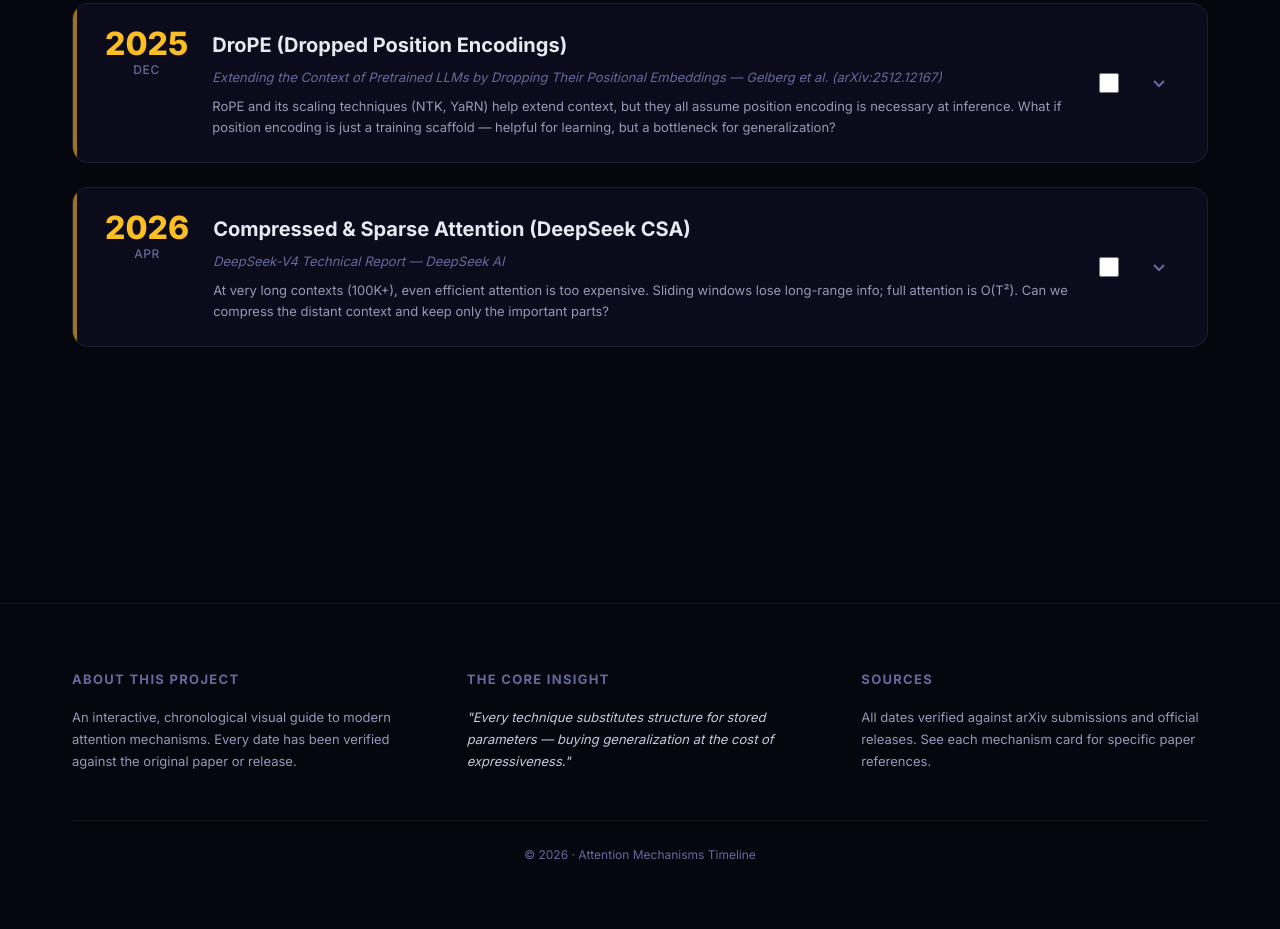
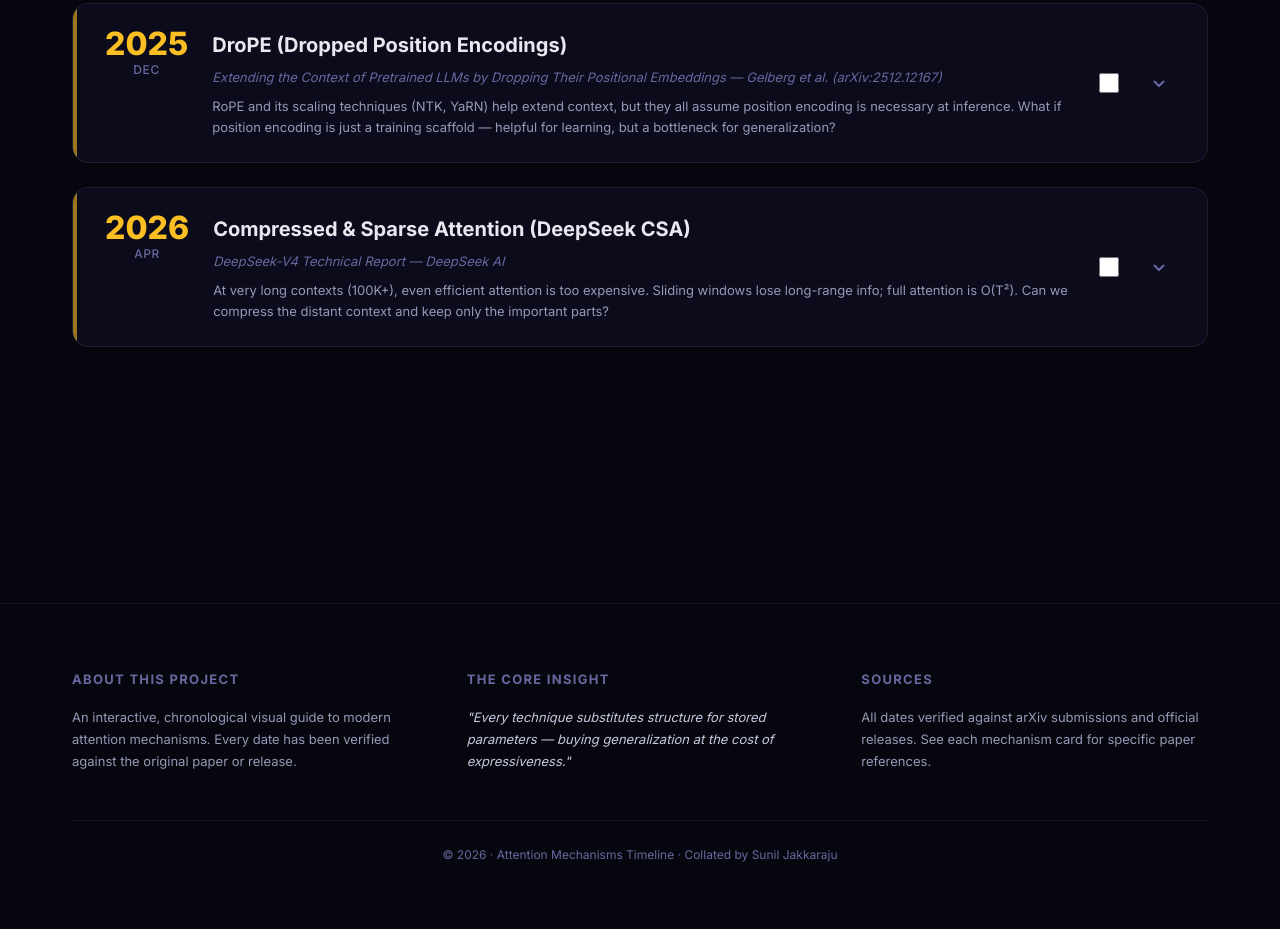
Before and after one commit to jssunil/attention-timeline-explained, a website built with Vite: page index.html in a window 1280 px wide. Shown: the part 5836-6765 px from the top of the page. Built offline with nearby package versions, Linux system fonts and the light colour scheme.

Commit message:
Cleanup: Add Collated by Sunil Jakkaraju to footer

```diff
--- a/index.html
+++ b/index.html
@@ -76,7 +76,7 @@
           <p>All dates verified against arXiv submissions and official releases. See each mechanism card for specific paper references.</p>
         </div>
         <div class="footer__bottom">
-          <p>&copy; 2026 · Attention Mechanisms Timeline</p>
+          <p>&copy; 2026 · Attention Mechanisms Timeline · Collated by Sunil Jakkaraju</p>
         </div>
       </div>
     </footer>
```
